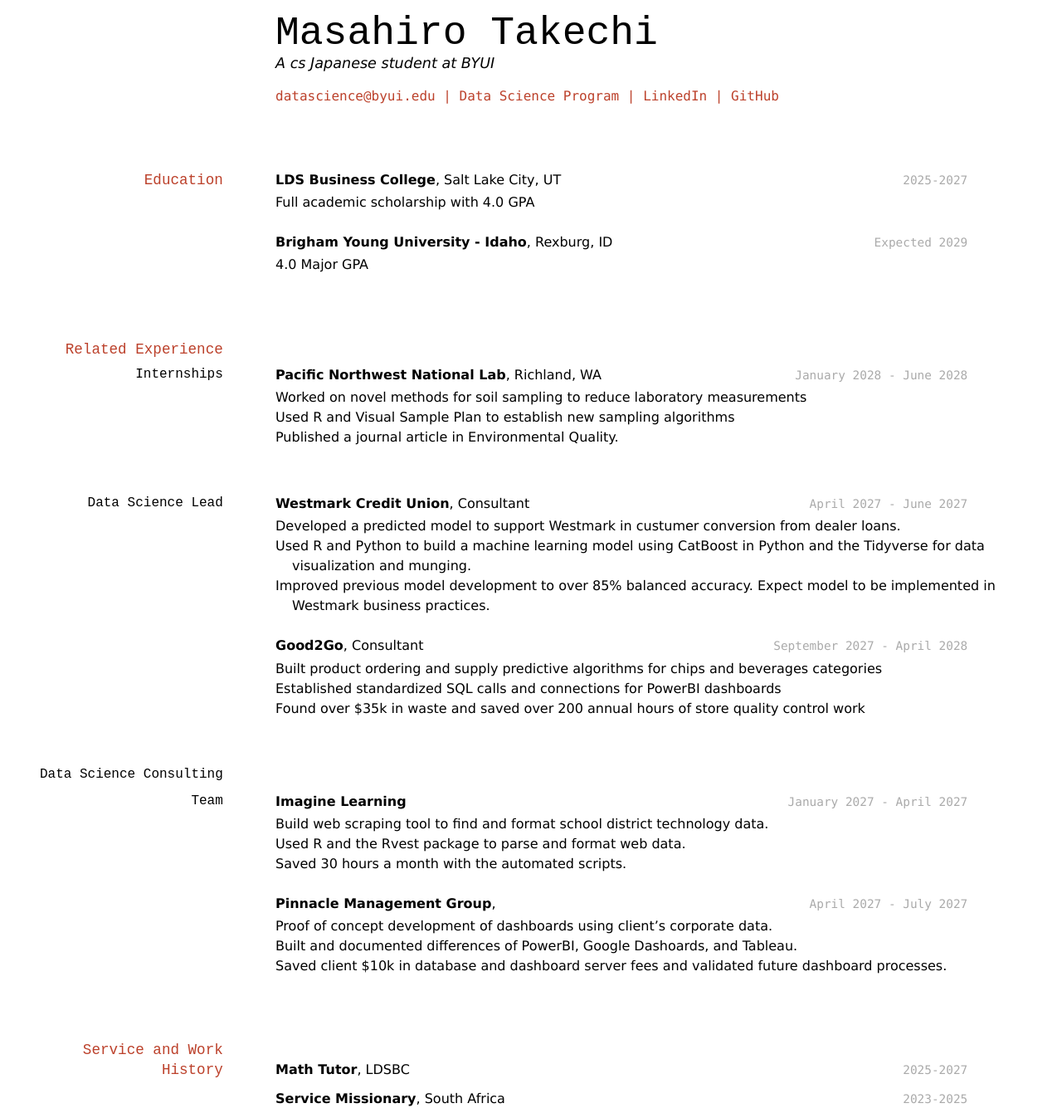
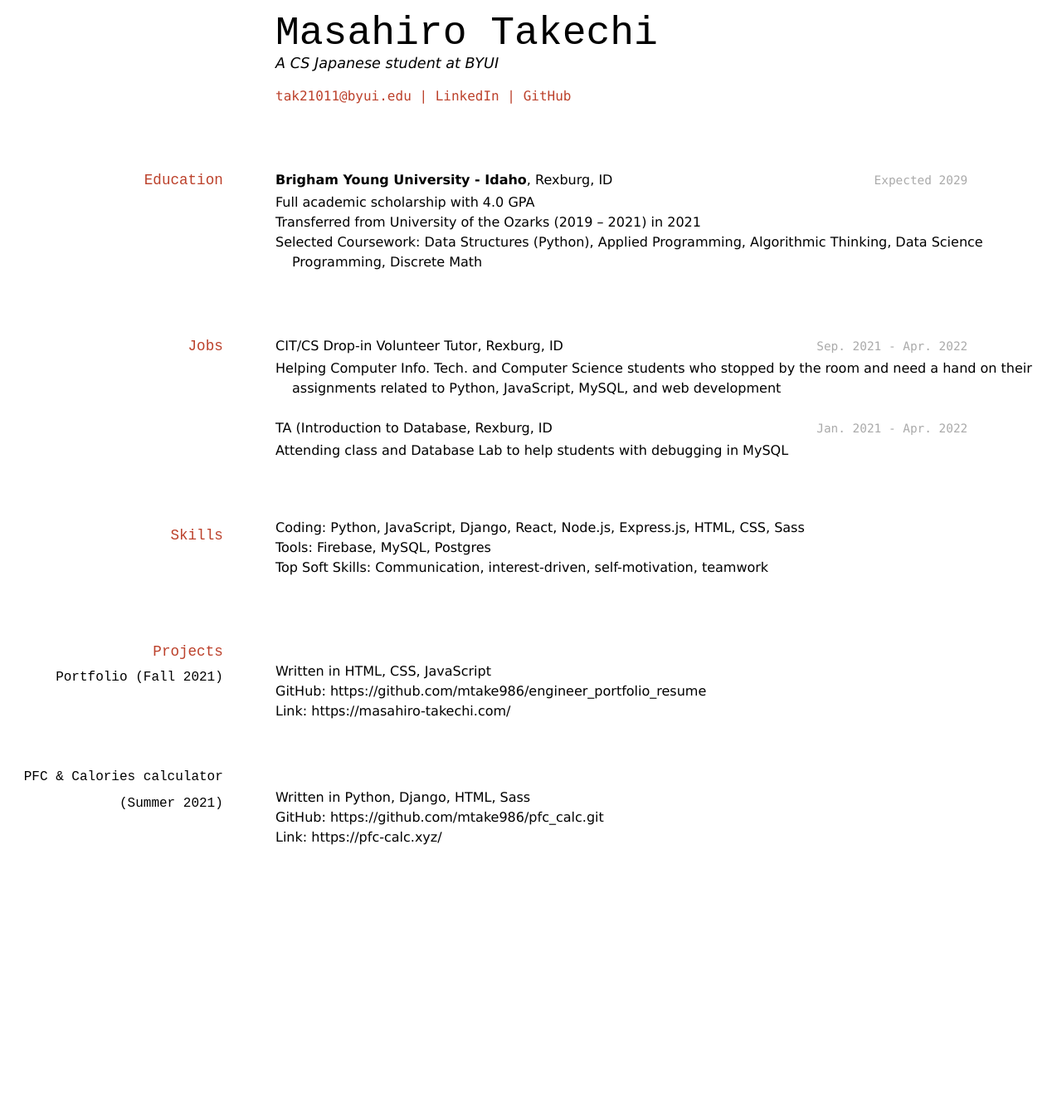
Before and after one commit to reignslau/Masahiro_Takechi_Resume_sp22_ds250, a Jekyll site: the page built from docs/index.md, in a window 1280 px wide. Shown: the whole page at 83% size. Built offline with Jekyll 4.4.1, drawn with Linux system fonts in a browser that asks for light colours; after the commit the page ends 1045 px from its top, so only the background shows below that.

Commit message:
Update index.md
Edit the whole portfolio

```diff
--- a/docs/index.md
+++ b/docs/index.md
@@ -3,83 +3,50 @@ layout: cv
 title: Masahiro Takechi's Resume
 ---
 # Masahiro Takechi
-A cs Japanese student at BYUI
+A CS Japanese student at BYUI
 
 <div id="webaddress">
-<a href="datascience@byui.edu">datascience@byui.edu</a>
-| <a href="https://byuidatascience.github.io/development.html">Data Science Program</a>
-| <a href="https://www.linkedin.com/groups/13537407/">LinkedIn</a>
-| <a href="https://github.com/byuids-resumes">GitHub</a>
+<a href="tak21011@byui.edu">tak21011@byui.edu</a>
+| <a href="https://www.linkedin.com/in/masahirotakechi/">LinkedIn</a>
+| <a href="https://github.com/mtake986/">GitHub</a>
 </div>
 
 <!-- https://www.monique.tech/the-art-of-markdown -->
 
 ## Education
-
-`2025-2027`
-__LDS Business College__, Salt Lake City, UT
-
-- Full academic scholarship with 4.0 GPA
-
 `Expected 2029`
 __Brigham Young University - Idaho__, Rexburg, ID
 
-- 4.0 Major GPA
+- Full academic scholarship with 4.0 GPA
+- Transferred from University of the Ozarks (2019 – 2021) in 2021
+- Selected Coursework: Data Structures (Python), Applied Programming, Algorithmic Thinking,
+Data Science Programming, Discrete Math
 
+## Jobs
 
-## Related Experience
+`Sep. 2021 - Apr. 2022`
+CIT/CS Drop-in Volunteer Tutor, Rexburg, ID
+- Helping Computer Info. Tech. and Computer Science students who stopped by the room and need a hand on their assignments related to Python, JavaScript, MySQL, and web development
 
-### Internships
+`Jan. 2021 - Apr. 2022`
+TA (Introduction to Database, Rexburg, ID
+- Attending class and Database Lab to help students with debugging in MySQL
 
-`January 2028 - June 2028`
-__Pacific Northwest National Lab__, Richland, WA
+## Skills
+- Coding: Python, JavaScript, Django, React, Node.js, Express.js, HTML, CSS, Sass
+- Tools: Firebase, MySQL, Postgres
+- Top Soft Skills: Communication, interest-driven, self-motivation, teamwork
 
-- Worked on novel methods for soil sampling to reduce laboratory measurements
-- Used R and Visual Sample Plan to establish new sampling algorithms
-- Published a journal article in Environmental Quality.
+## Projects
+### Portfolio (Fall 2021)
+- Written in HTML, CSS, JavaScript
+- GitHub: https://github.com/mtake986/engineer_portfolio_resume
+- Link: https://masahiro-takechi.com/
 
-### Data Science Lead
-
-`April 2027 - June 2027`
-__Westmark Credit Union__, Consultant
-
-- Developed a predicted model to support Westmark in custumer conversion from dealer loans.
-- Used R and Python to build a machine learning model using CatBoost in Python and the Tidyverse for data visualization and munging.
-- Improved previous model development to over 85% balanced accuracy. Expect model to be implemented in Westmark business practices.
-
-`September 2027 - April 2028`
-__Good2Go__, Consultant
-
-- Built product ordering and supply predictive algorithms for chips and beverages categories
-- Established standardized SQL calls and connections for PowerBI dashboards
-- Found over $35k in waste and saved over 200 annual hours of store quality control work
-
-### Data Science Consulting Team
-
-`January 2027 - April 2027`
-__Imagine Learning__
-
-- Build web scraping tool to find and format school district technology data.
-- Used R and the Rvest package to parse and format web data.
-- Saved 30 hours a month with the automated scripts.
-
-`April 2027 - July 2027`
-__Pinnacle Management Group__,
-
-- Proof of concept development of dashboards using client's corporate data.
-- Built and documented differences of PowerBI, Google Dashoards, and Tableau.
-- Saved client $10k in database and dashboard server fees and validated future dashboard processes.
-
-
-## Service and Work History
-
-`2025-2027`
-__Math Tutor__, LDSBC
-
-
-`2023-2025`
-__Service Missionary__, South Africa
-
+### PFC & Calories calculator (Summer 2021)
+- Written in Python, Django, HTML, Sass
+- GitHub: https://github.com/mtake986/pfc_calc.git
+- Link: https://pfc-calc.xyz/
 
 
 <!-- ### Footer
```
